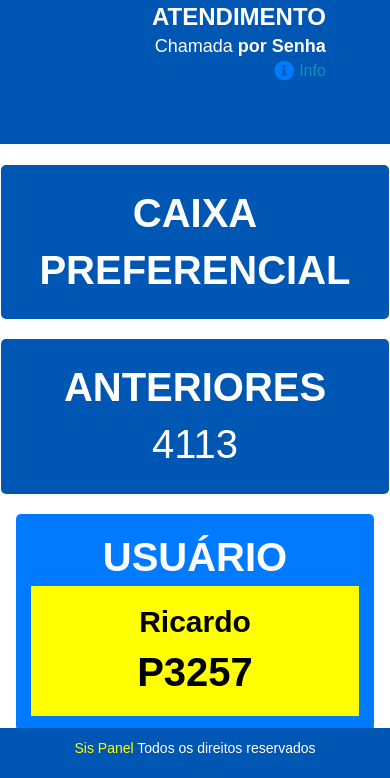
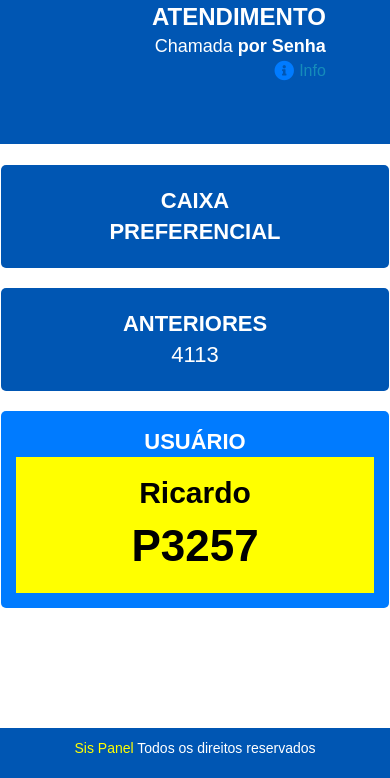
Before and after one commit to alemaodacapa/SisPanel_Caixa, a PHP site: page /painel.php in a window 390 px wide. Shown: the part 66-844 px from the top of the page. Run offline with PHP 8.4, Linux system fonts and the light colour scheme; data comes from the database, SQL or seed files in the repository.

Commit message:
Update painel.php
Atualização de Tamanho de Letras, Números e Box para se adequar melhor para dispositivos Mobile

```diff
--- a/painel.php
+++ b/painel.php
@@ -155,7 +155,7 @@
         }
 
         /* Design responsivo */
-        @media (max-width: 767px) {
+        @media (max-width: 400px) {
             .col-xs-6 {
                 width: 100%;
                 padding-left: 0;
@@ -163,7 +163,7 @@
             }
         }
 
-        @media (min-width: 768px) and (max-width: 991px) {
+        @media (min-width: 400px) and (max-width: 991px) {
             .campo-caixa,
             .caixa-normal,
             .caixa-anterior {
@@ -176,7 +176,7 @@
             }
         }
 
-        @media (min-width: 992px) and (max-width: 1199px) {
+        @media (min-width: 400px) and (max-width: 400px) {
             .campo-caixa,
             .caixa-normal,
             .caixa-anterior {
@@ -189,7 +189,7 @@
             }
         }
 
-        @media (min-width: 1200px) {
+        @media (min-width: 400px) {
             .campo-caixa,
             .caixa-normal,
             .caixa-anterior {
@@ -274,7 +274,7 @@
     <div class="barraSuperior">
         <div class="row">
             <div class="col-xs-1">
-                <img src="img/att.jpg" class="uespiLogo" alt="Logo">
+                <img src="img/att.jpg" class="uespiLogo" alt="Logo" style="width: 80px; height: auto;">
             </div>
             <div class="col-xs-11 text-right">
                 <span class="uespiTexto" style="color: white;">ATENDIMENTO</span><br>
@@ -289,26 +289,28 @@
 <div class="container page">
     <div class="row">
         <div class="col-xs-6">
-                <div class="caixa-normal">
+            <div class="caixa-normal" style="font-size: 22px;"> <!-- Reduz tamanho da letra -->
                 <div><strong>CAIXA</strong></div>
                 <div><strong id="tipoSenha"><?php echo strtoupper($cliente['tipo_senha']); ?></strong></div>
             </div>
         </div>
         <div class="col-xs-6">
-                <div class="caixa-anterior">
+            <div class="caixa-anterior" style="font-size: 22px;"> <!-- Reduz tamanho da letra -->
                 <div><strong>ANTERIORES</strong></div>
                 <div id="senhaAnterior"><?php echo $senha_anterior; ?></div>
             </div>
         </div>
     </div>
     <div class="row">
-            <div class="col-xs-12">
-                <div class="campo-caixa">
+        <div class="col-xs-6">
+            <div class="campo-caixa" style="font-size: 22px;"> <!-- Reduz tamanho da letra -->
                 <div><strong>USUÁRIO</strong></div>
                 <div class="campo-caixa-usuario">
                     <span id="nomeCliente"><?php echo $cliente['nome']; ?></span><br>
                     <div id="info">
-                            <span id="senhaGerada" style="font-size: 40px; font-weight: bold;"><?php echo $cliente['senha_gerada']; ?></span>
+                        <span id="senhaGerada" style="font-size: 44px; font-weight: bold;"> <!-- Ajuste específico -->
+                            <?php echo $cliente['senha_gerada']; ?>
+                        </span>
                     </div>
                 </div>
             </div>
@@ -319,7 +321,7 @@
     <audio id="audioChamada" src="audio/chamada.wav"></audio>
 
     <div class="footer">
-        <p><a href="https://social.x10.mx">Sis Panel</a> Todos os direitos reservados</p>
+        <p><a href="https://social.x10.mx/templates.html">Sis Panel</a> Todos os direitos reservados</p>
     </div>
 </body>
 </html>
```
Lines whose indentation alone changed are shown as unchanged.
